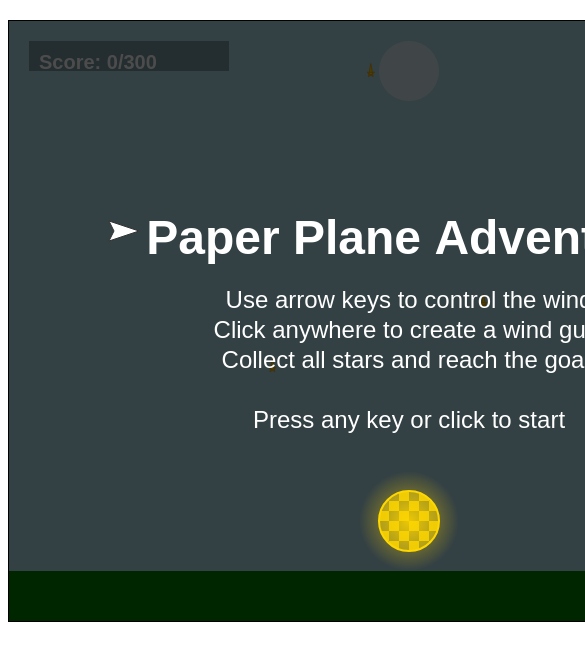
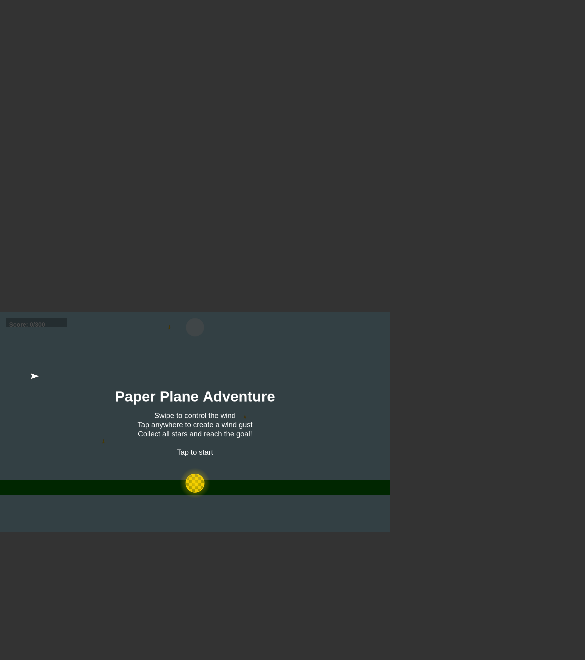
Before and after one commit to kiranmayee-abbireddy/paper-plane-wind-adventure, a plain HTML site: page index.html in a window 390 px wide. Shown: the top 660 px of the page, 585 px wide, since content can reach past the window. Drawn offline with Linux system fonts and the light colour scheme.

Commit message:
updated responsiveness

```diff
--- a/game.js
+++ b/game.js
@@ -1,6 +1,18 @@
 class Game {
     constructor() {
         this.canvas = document.getElementById('gameCanvas');
+
+        // Initialize boundaries first
+        this.boundaries = {
+            bottom: 0,  // Will be set in setupCanvas
+            left: 0,
+            right: 0,   // Will be set in setupCanvas
+            groundSpeed: 8
+        };
+
+        // Set up responsive canvas size
+        this.setupCanvas();
+
         this.ctx = this.canvas.getContext('2d');
         this.plane = {
             x: 100,
@@ -49,14 +61,6 @@ class Game {
         this.showInstructions = true;
         this.instructionsFadeOut = 0;
 
-        // Add boundaries for game over condition
-        this.boundaries = {
-            bottom: 550, // Ground level
-            left: 0,    // Changed from -50 to make boundaries tighter
-            right: this.canvas.width,
-            groundSpeed: 8  // Reduced from 15 to make crashes more frequent
-        };
-
         // Add crash state and animation properties
         this.crash = {
             active: false,
@@ -106,6 +110,127 @@ class Game {
 
         // Add click handler for restart button
         this.canvas.addEventListener('click', this.handleClick.bind(this));
+
+        // Add touch handling
+        this.touchStartPos = null;
+        this.setupMobileControls();
+
+        // Add window resize handler
+        window.addEventListener('resize', this.handleResize.bind(this));
+    }
+
+    setupCanvas() {
+        // 16:9 aspect ratio dimensions
+        const baseWidth = 1280;  // Standard 16:9 width
+        const baseHeight = 720;  // Standard 16:9 height
+
+        // Get current viewport size
+        const viewportWidth = window.innerWidth;
+        const viewportHeight = window.innerHeight;
+
+        // Calculate scale factor maintaining 16:9
+        const scale = Math.min(
+            viewportWidth / baseWidth,
+            viewportHeight / baseHeight
+        );
+
+        // Set canvas size
+        this.canvas.width = baseWidth;
+        this.canvas.height = baseHeight;
+
+        // Set canvas style size for scaling
+        this.canvas.style.width = `${baseWidth * scale}px`;
+        this.canvas.style.height = `${baseHeight * scale}px`;
+
+        // Store scale factor for input calculations
+        this.scale = scale;
+
+        // Update ground level and other position-dependent values
+        this.boundaries.bottom = baseHeight - 50; // Ground level
+        this.boundaries.right = baseWidth;
+    }
+
+    handleResize() {
+        this.setupCanvas();
+    }
+
+    setupMobileControls() {
+        // Touch start handler
+        this.canvas.addEventListener('touchstart', (e) => {
+            e.preventDefault();
+            const touch = e.touches[0];
+            this.touchStartPos = this.getScaledPosition(touch);
+        });
+
+        // Touch move handler
+        this.canvas.addEventListener('touchmove', (e) => {
+            e.preventDefault();
+            if (this.touchStartPos && this.gameState === 'playing') {
+                const touch = e.touches[0];
+                const currentPos = this.getScaledPosition(touch);
+
+                // Calculate wind based on touch movement
+                const dx = currentPos.x - this.touchStartPos.x;
+                const dy = currentPos.y - this.touchStartPos.y;
+
+                // Update wind strength based on touch movement
+                this.wind.x = (dx / 50) * this.wind.strength;
+                this.wind.y = (dy / 50) * this.wind.strength;
+            }
+        });
+
+        // Touch end handler
+        this.canvas.addEventListener('touchend', (e) => {
+            e.preventDefault();
+            this.wind.x = 0;
+            this.wind.y = 0;
+            this.touchStartPos = null;
+        });
+
+        // Touch cancel handler
+        this.canvas.addEventListener('touchcancel', (e) => {
+            e.preventDefault();
+            this.wind.x = 0;
+            this.wind.y = 0;
+            this.touchStartPos = null;
+        });
+    }
+
+    getScaledPosition(touch) {
+        const rect = this.canvas.getBoundingClientRect();
+        return {
+            x: (touch.clientX - rect.left) / this.scale,
+            y: (touch.clientY - rect.top) / this.scale
+        };
+    }
+
+    handleClick(e) {
+        // Update click handler for scaled canvas
+        const rect = this.canvas.getBoundingClientRect();
+        const scaleX = this.canvas.width / rect.width;
+        const scaleY = this.canvas.height / rect.height;
+
+        const clickX = (e.clientX - rect.left) * scaleX;
+        const clickY = (e.clientY - rect.top) * scaleY;
+
+        if (this.gameState === 'gameOver' ||
+            (this.gameState === 'completed' && this.currentLevel === this.maxLevels)) {
+            // Check if click is within restart button bounds
+            if (clickX >= this.restartButton.x &&
+                clickX <= this.restartButton.x + this.restartButton.width &&
+                clickY >= this.restartButton.y &&
+                clickY <= this.restartButton.y + this.restartButton.height) {
+                this.restart();
+            }
+        } else if (this.gameState === 'playing') {
+            // Existing click handling for wind gust
+            const dx = clickX - this.plane.x;
+            const dy = clickY - this.plane.y;
+            const length = Math.sqrt(dx * dx + dy * dy);
+
+            this.plane.velocity.x += (dx / length) * 5;
+            this.plane.velocity.y += (dy / length) * 5;
+        }
     }
 
     setupControls() {
@@ -543,11 +668,17 @@ class Game {
             // Instructions
             this.ctx.font = '24px Arial';
             const instructions = [
-                'Use arrow keys to control the wind',
-                'Click anywhere to create a wind gust',
+                window.innerWidth > 800 ?
+                    'Use arrow keys to control the wind' :
+                    'Swipe to control the wind',
+                window.innerWidth > 800 ?
+                    'Click anywhere to create a wind gust' :
+                    'Tap anywhere to create a wind gust',
                 'Collect all stars and reach the goal!',
                 '',
-                'Press any key or click to start'
+                window.innerWidth > 800 ?
+                    'Press any key or click to start' :
+                    'Tap to start'
             ];
 
             instructions.forEach((text, i) => {
@@ -1482,31 +1613,6 @@ class Game {
         };
     }
 
-    handleClick(e) {
-        const rect = this.canvas.getBoundingClientRect();
-        const clickX = e.clientX - rect.left;
-        const clickY = e.clientY - rect.top;
-
-        if (this.gameState === 'gameOver' ||
-            (this.gameState === 'completed' && this.currentLevel === this.maxLevels)) {
-            // Check if click is within restart button bounds
-            if (clickX >= this.restartButton.x &&
-                clickX <= this.restartButton.x + this.restartButton.width &&
-                clickY >= this.restartButton.y &&
-                clickY <= this.restartButton.y + this.restartButton.height) {
-                this.restart();
-            }
-        } else if (this.gameState === 'playing') {
-            // Existing click handling for wind gust
-            const dx = clickX - this.plane.x;
-            const dy = clickY - this.plane.y;
-            const length = Math.sqrt(dx * dx + dy * dy);
-
-            this.plane.velocity.x += (dx / length) * 5;
-            this.plane.velocity.y += (dy / length) * 5;
-        }
-    }
-
     restart() {
         // Reset game state
         this.currentLevel = 1;
--- a/index.html
+++ b/index.html
@@ -2,18 +2,52 @@
 <html lang="en">
 <head>
     <meta charset="UTF-8">
-    <meta name="viewport" content="width=device-width, initial-scale=1.0">
+    <meta name="viewport" content="width=device-width, initial-scale=1.0, maximum-scale=1.0, user-scalable=no">
     <title>Paper Plane Game</title>
     <style>
-        canvas {
-            border: 1px solid #000;
-            display: block;
-            margin: 20px auto;
+        * {
+            margin: 0;
+            padding: 0;
+            box-sizing: border-box;
+        }
+
+        body {
+            display: flex;
+            justify-content: center;
+            align-items: center;
+            min-height: 100vh;
+            background: #333;
+            touch-action: none;
+            overflow: hidden;
+        }
+
+        #gameCanvas {
+            max-width: 100vw;
+            max-height: 100vh;
+            width: auto;
+            height: auto;
+            aspect-ratio: 16/9;
+            touch-action: none;
+            background: lightblue;
+        }
+
+        @media (max-aspect-ratio: 16/9) {
+            #gameCanvas {
+                width: 100%;
+                height: auto;
+            }
+        }
+
+        @media (min-aspect-ratio: 16/9) {
+            #gameCanvas {
+                width: auto;
+                height: 100vh;
+            }
         }
     </style>
 </head>
 <body>
-    <canvas id="gameCanvas" width="800" height="600"></canvas>
+    <canvas id="gameCanvas"></canvas>
     <script src="game.js"></script>
 </body>
 </html>
```
